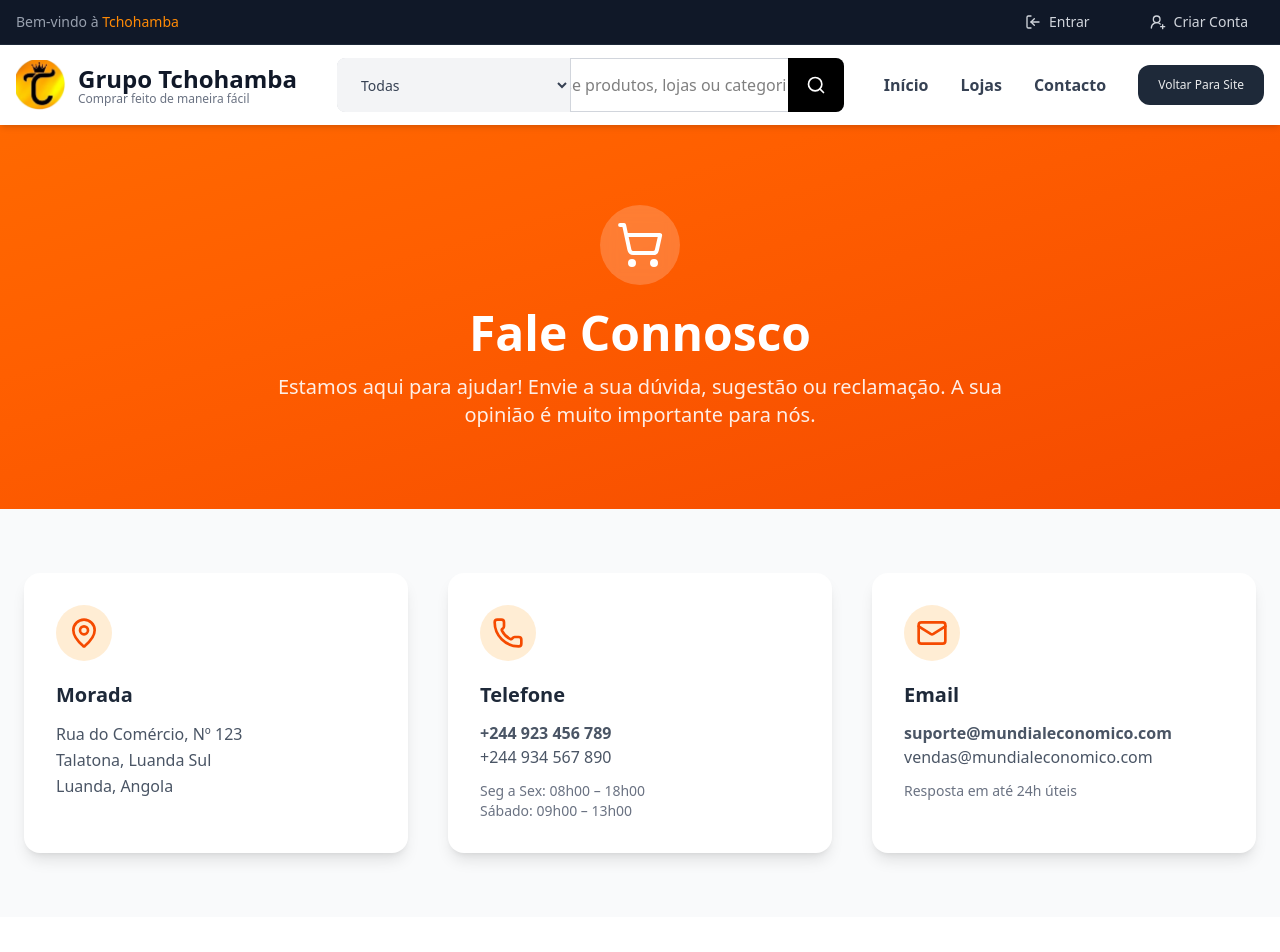
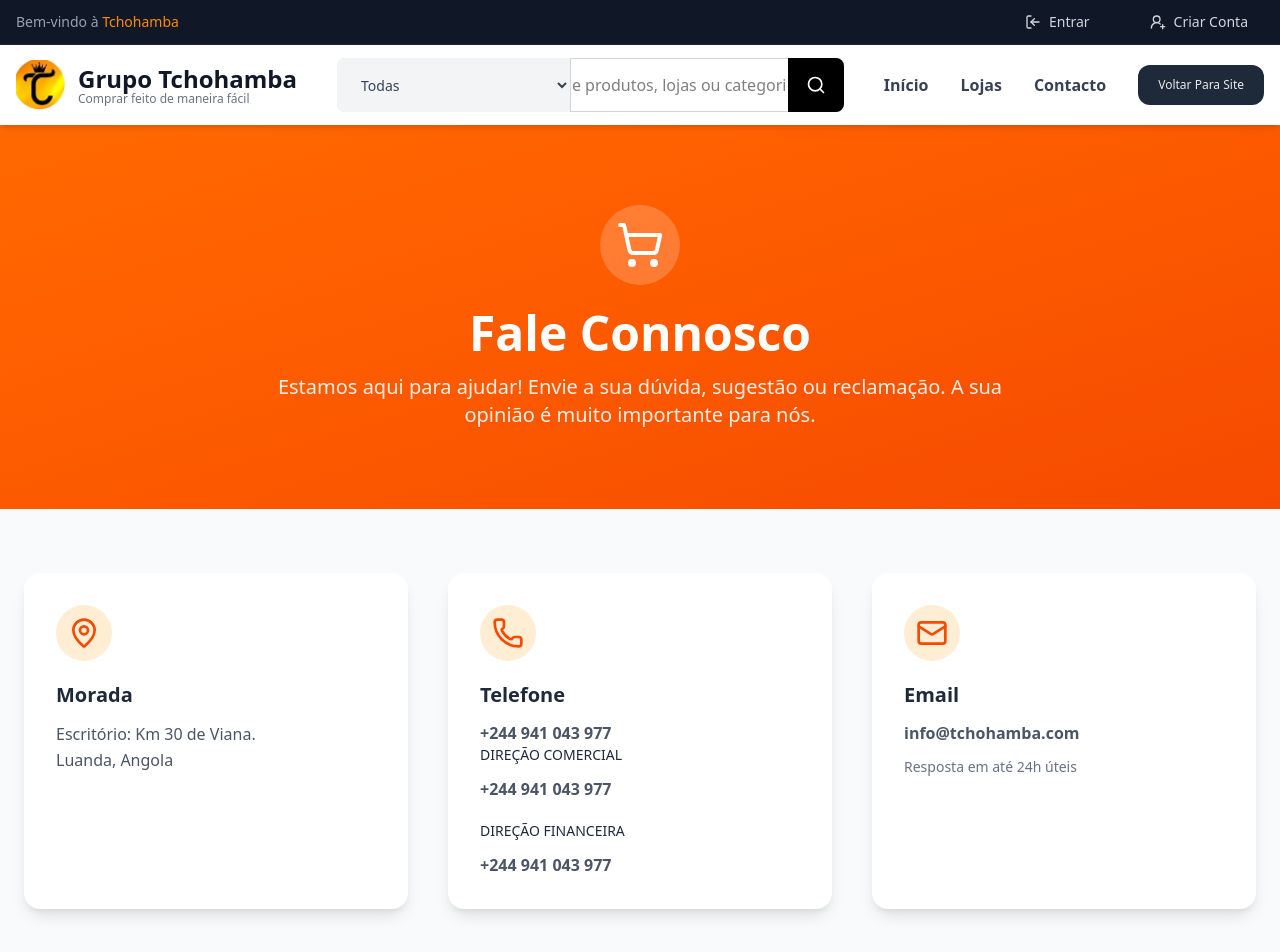
Before and after one commit to edmilson-matari/mundialeconomic, a React (Vite) app in the folder mundialeconomic/: page /contacto in a window 1280 px wide. Shown: the top 952 px of the page. Built offline with nearby package versions, Linux system fonts and the light colour scheme.

Commit message:
adding the contact

```diff
--- a/mundialeconomic/src/components/Pages/ContactPage.tsx
+++ b/mundialeconomic/src/components/Pages/ContactPage.tsx
@@ -81,10 +81,8 @@
               </div>
               <h3 className="text-xl font-bold text-gray-800 mb-3">Morada</h3>
               <p className="text-gray-600 leading-relaxed">
-                Rua do Comércio, Nº 123
-                <br />
-                Talatona, Luanda Sul
-                <br />
+                Escritório: Km 30 de Viana.
+                <br></br>
                 Luanda, Angola
               </p>
             </div>
@@ -99,17 +97,26 @@
                   href="tel:+244923456789"
                   className="hover:text-orange-600 font-semibold"
                 >
-                  +244 923 456 789
-                </a>
-                <br />
-                <a href="tel:+244934567890" className="hover:text-orange-600">
-                  +244 934 567 890
+                  +244 941 043 977
                 </a>
               </p>
-              <p className="text-sm text-gray-500 mt-3">
-                Seg a Sex: 08h00 – 18h00
-                <br />
-                Sábado: 09h00 – 13h00
+              <h4 className="text-sm text-gray-800 mb-3">DIREÇÃO COMERCIAL</h4>
+              <p className="text-gray-600 mb-5">
+                <a
+                  href="tel:+244923456789"
+                  className="hover:text-orange-600 font-semibold"
+                >
+                  +244 941 043 977
+                </a>
+              </p>
+              <h4 className="text-sm text-gray-800 mb-3">DIREÇÃO FINANCEIRA</h4>
+              <p className="text-gray-600">
+                <a
+                  href="tel:+244923456789"
+                  className="hover:text-orange-600 font-semibold"
+                >
+                  +244 941 043 977
+                </a>
               </p>
             </div>
 
@@ -120,17 +127,10 @@
               <h3 className="text-xl font-bold text-gray-800 mb-3">Email</h3>
               <p className="text-gray-600">
                 <a
-                  href="mailto:suporte@mundialeconomico.com"
+                  href="mailto:info@tchohamba.com"
                   className="hover:text-orange-600 font-semibold"
                 >
-                  suporte@mundialeconomico.com
-                </a>
-                <br />
-                <a
-                  href="mailto:vendas@mundialeconomico.com"
-                  className="hover:text-orange-600"
-                >
-                  vendas@mundialeconomico.com
+                  info@tchohamba.com
                 </a>
               </p>
               <p className="text-sm text-gray-500 mt-3">
@@ -255,10 +255,11 @@
                 </h3>
                 <ul className="space-y-2 text-gray-700">
                   <li>
-                    <strong>Segunda a Sexta:</strong> 08:00 – 18:00
+                    <strong>Segunda a Sexta:</strong> 08:00 – 12:30 | 14:00 -
+                    17:30
                   </li>
                   <li>
-                    <strong>Sábado:</strong> 09:00 – 13:00
+                    <strong>Sábado:</strong> 08:00 – 12:00
                   </li>
                   <li>
                     <strong>Domingo:</strong> Fechado
```
